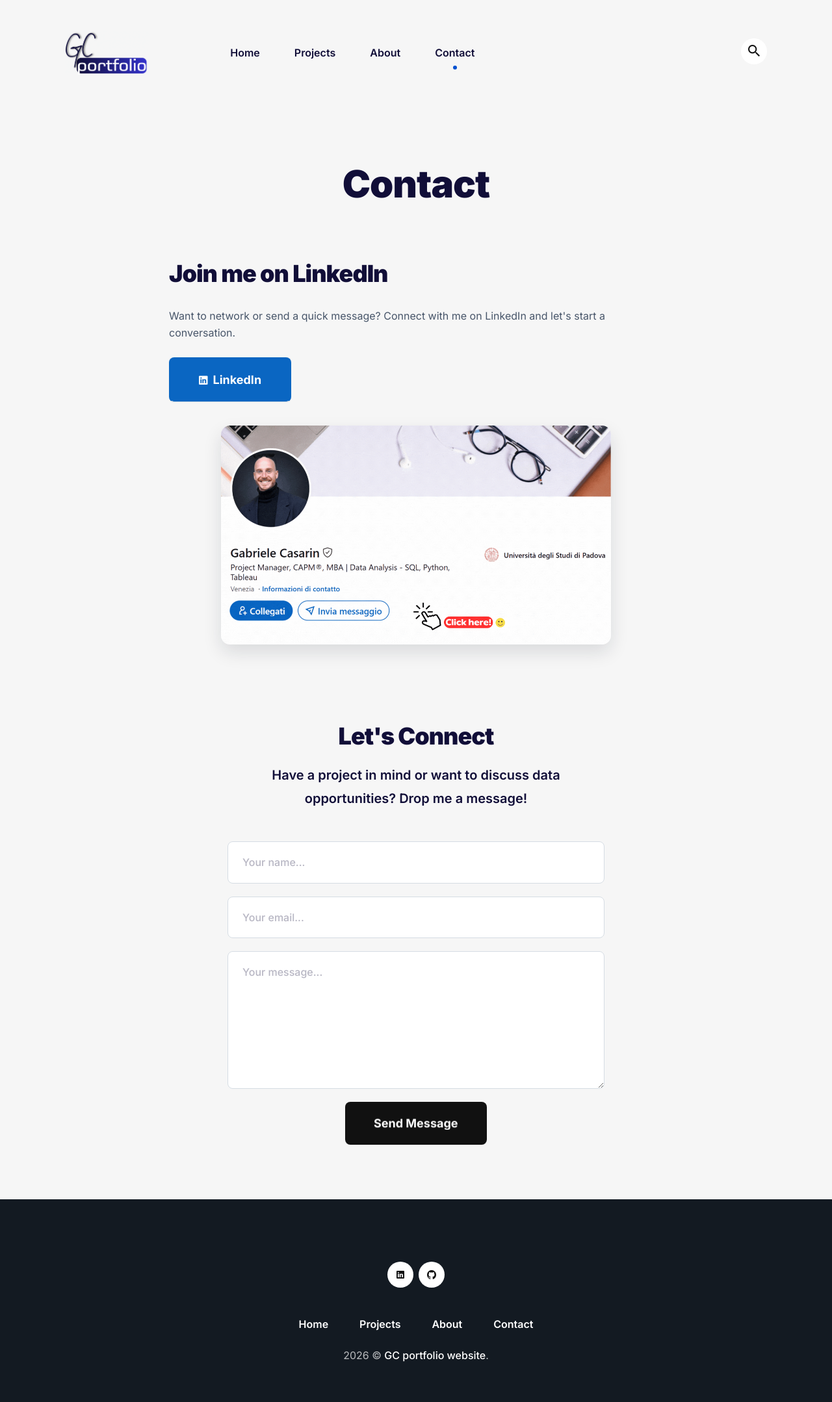
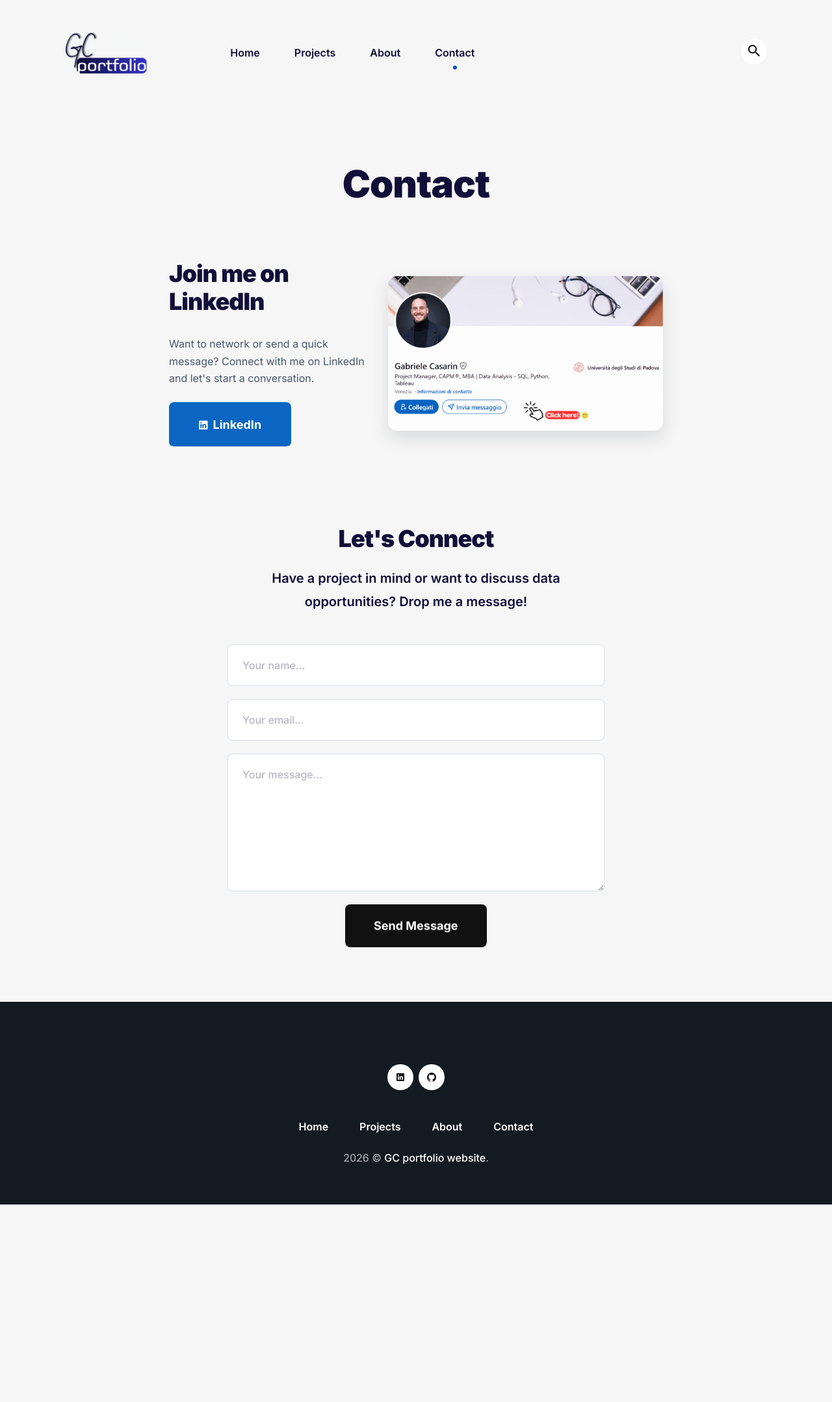
Before and after one commit to gcasarin/gcasarin.github.io, a Jekyll site: the page built from docs/_pages/contact.md, in a window 1280 px wide. Shown: the whole page at 65% size. Built offline with Jekyll 4.4.1, drawn with Linux system fonts in a browser that asks for light colours; after the commit the page ends 1854 px from its top, so only the background shows below that.

Commit message:
Modify CSS for LinkedIn contact section layout
Adjusted layout and spacing for LinkedIn contact section.

```diff
--- a/assets/css/main.css
+++ b/assets/css/main.css
@@ -4334,7 +4334,7 @@ section,
   --contact-linkedin-heading-size: 2.25rem;
 
   /* Immagine nella sezione LinkedIn (DESKTOP) */
-  --contact-split-img-max-width: 600px;
+  --contact-split-img-max-width: 560px;
 
   /* Regolazioni separate MOBILE (sotto i 768px) */
   --hero-title-size-mobile: 1.9rem;
@@ -4439,12 +4439,13 @@ section,
   display: flex;
   flex-wrap: wrap;
   align-items: center;
-  gap: 36px;
+  gap: 28px; /* leggermente più compatto per lasciare spazio all'immagine */
   margin-bottom: 40px;
 }
 
+/* Colonna sinistra più snella (circa 40% dello spazio) */
 .contact-linkedin-split__left {
-  flex: 1 1 320px;
+  flex: 1 1 240px;
 }
 
 .contact-linkedin-split__text {
@@ -4454,8 +4455,9 @@ section,
   line-height: 1.65;
 }
 
+/* Colonna destra più ampia (circa 60% dello spazio) */
 .contact-linkedin-split__right {
-  flex: 1.2 1 480px;
+  flex: 1.5 1 320px;
   text-align: center;
 }
 
```
